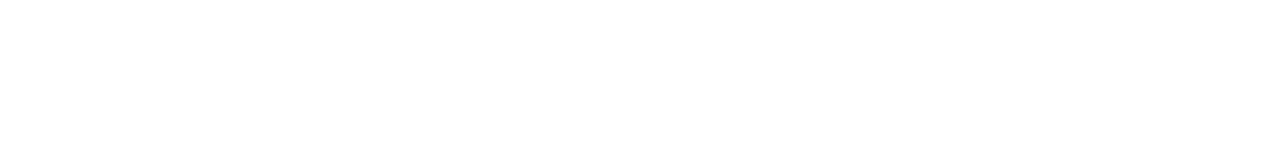
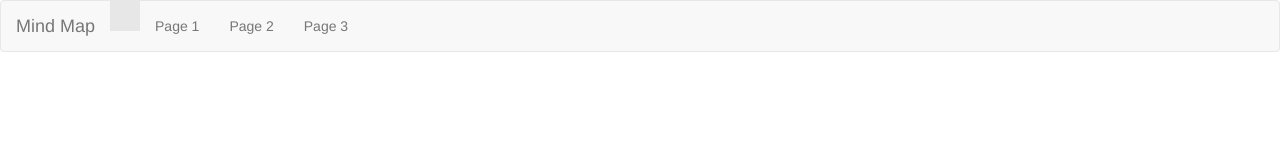
Before and after one commit to Cina10/MindMap, a plain HTML site: page index.html in a window 1280 px wide. Drawn offline with nearby package versions, Linux system fonts and the light colour scheme.

Commit message:
create base structure HTML

```diff
--- a/index.html
+++ b/index.html
@@ -1,8 +1,30 @@
 <!DOCTYPE html>
 <html lang="en">
 <head>
-<title>HTML Tutorial</title>
+<title>MindMap</title>
+<meta charset="utf-8">
+<meta name="viewport" content="width=device-width, initial-scale=1">
+
+<!--bootstrap-->
+<link rel="stylesheet" href="https://maxcdn.bootstrapcdn.com/bootstrap/3.4.0/css/bootstrap.min.css">
+<script src="https://ajax.googleapis.com/ajax/libs/jquery/3.4.1/jquery.min.js"></script>
+<script src="https://maxcdn.bootstrapcdn.com/bootstrap/3.4.0/js/bootstrap.min.js"></script>
 </head>
+
 <body>
+<!-- nav -->
+<nav class="navbar navbar-default">
+  <div class="container-fluid">
+    <div class="navbar-header">
+      <a class="navbar-brand" href="#">Mind Map</a>
+    </div>
+    <ul class="nav navbar-nav">
+      <li class="active"><a href="#"></a></li>
+      <li><a href="#">Page 1</a></li>
+      <li><a href="#">Page 2</a></li>
+      <li><a href="#">Page 3</a></li>
+    </ul>
+  </div>
+</nav>
 </body>
 </html>
```
Also changed, not shown: style.css (added).
